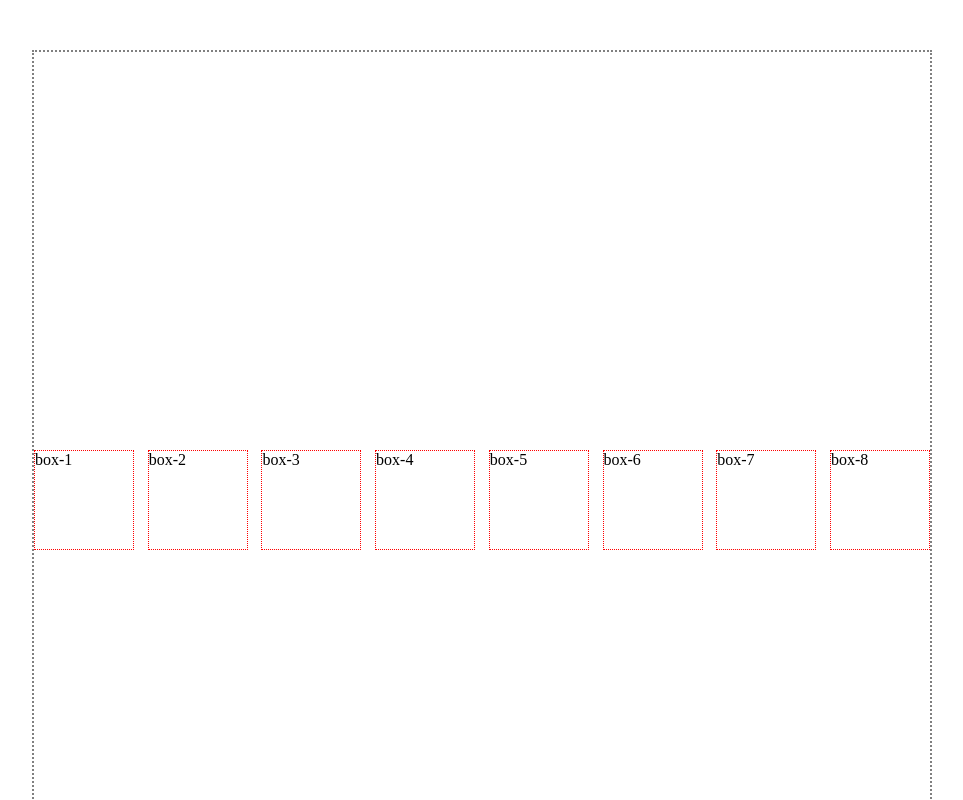
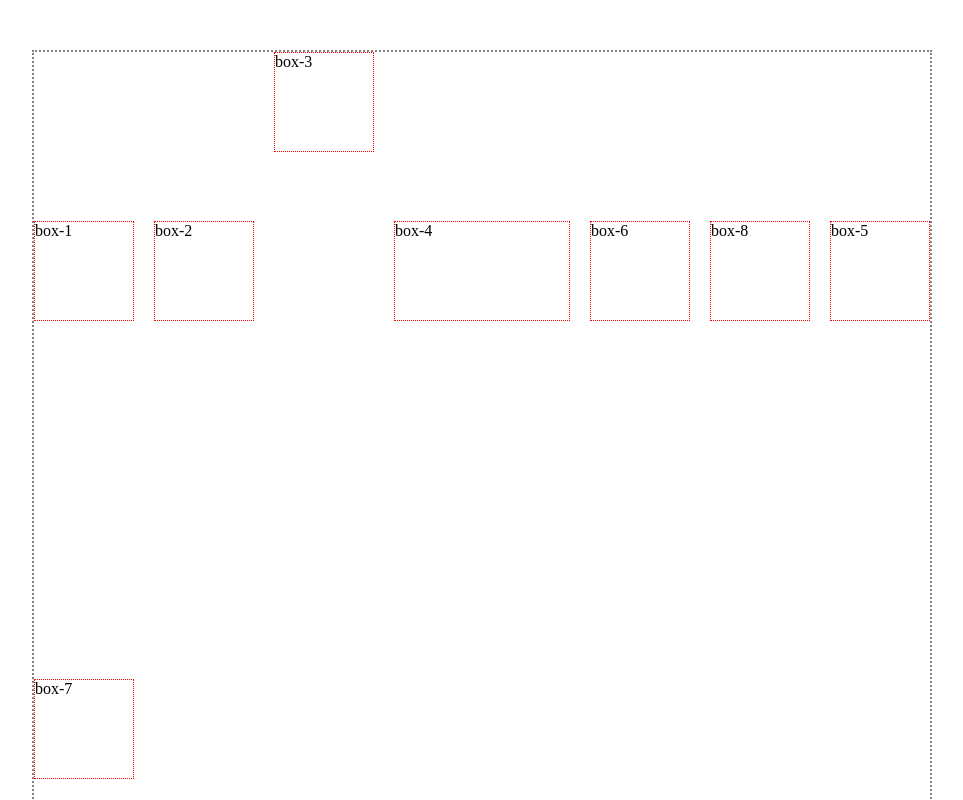
Before and after one commit to Shivam24S/Rnw-CSS, a plain HTML site: page 12.flex/index.html in a window 1280 px wide. Shown: the top 800 px of the page, without its empty margins (18-981 px from the left). Drawn offline with Linux system fonts and the light colour scheme.

Commit message:
display flex

```diff
--- a/12.flex/flex.css
+++ b/12.flex/flex.css
@@ -11,10 +11,13 @@
   margin: 50px;
   display: flex;
   /* flex-direction: row; */
-  /* flex-wrap: wrap; */
-  /* justify-content: center; */
+  flex-wrap: wrap;
+  justify-content: center;
   justify-content: space-between;
   align-items: center;
+  gap: 20px;
+  /* align-content: center; */
+  /* flex-flow: wrap row; */
 }
 
 .box {
@@ -22,3 +25,22 @@
   width: 100px;
   border: 1px dotted red;
 }
+
+#box-5 {
+  order: 1;
+}
+
+#box-7 {
+  order: 2;
+}
+
+#box-4 {
+  flex-grow: 2;
+}
+
+#box-4 {
+  flex-shrink: 3;
+}
+#box-3 {
+  align-self: flex-start;
+}
--- /dev/null
+++ b/13.grid/style.css
@@ -0,0 +1,5 @@
+* {
+  margin: 0;
+  padding: 0;
+  box-sizing: border-box;
+}
```
Also changed, not shown: 13.grid/index.html (added, +9 -0 lines).
